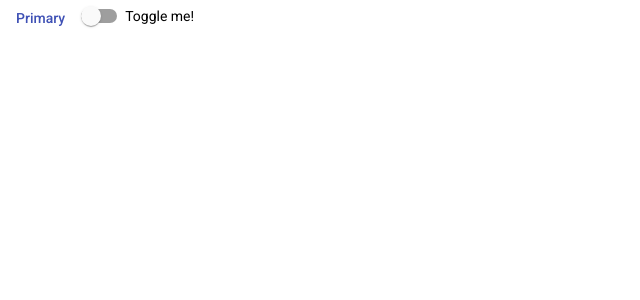
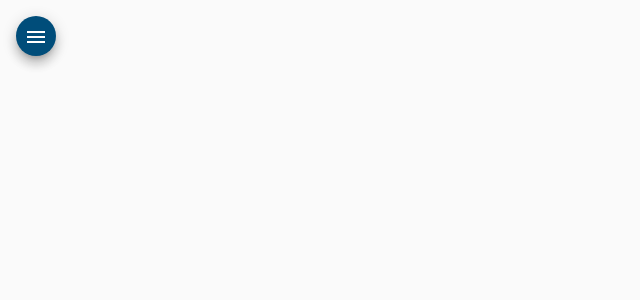
Before and after one commit to jardessouza/helpdesk-front, an Angular app: page / in a window 1280 px wide. Shown: the top 300 px of the page, without its empty margins (0-640 px from the left). Built offline with nearby package versions, Linux system fonts and the light colour scheme.

Commit message:
adicionado HTML e CSS para component nav

```diff
--- a/src/app/app-routing.module.ts
+++ b/src/app/app-routing.module.ts
@@ -1,7 +1,12 @@
 import { NgModule } from '@angular/core';
 import { RouterModule, Routes } from '@angular/router';
+import { NavComponent } from './components/nav/nav.component';
 
-const routes: Routes = [];
+const routes: Routes = [
+{
+  path: '', component: NavComponent
+}
+];
 
 @NgModule({
   imports: [RouterModule.forRoot(routes)],
--- a/src/app/app.component.html
+++ b/src/app/app.component.html
@@ -1,2 +1 @@
-<button mat-button color="primary">Primary</button>
-<mat-slide-toggle>Toggle me!</mat-slide-toggle>
+<router-outlet></router-outlet>
--- a/src/app/app.module.ts
+++ b/src/app/app.module.ts
@@ -15,9 +15,7 @@ import { HttpClientModule } from '@angular/common/http';
 
 // Imports para componentes do Angular Material
 import { MatFormFieldModule } from '@angular/material/form-field';
-
 import {MatPaginatorModule} from '@angular/material/paginator';
-
 import { MatSnackBarModule } from '@angular/material/snack-bar';
 import { MatCheckboxModule } from '@angular/material/checkbox';
 import { MatToolbarModule } from '@angular/material/toolbar';
@@ -30,6 +28,8 @@ import { MatInputModule } from '@angular/material/input';
 import { MatIconModule } from '@angular/material/icon';
 import { MatListModule } from '@angular/material/list';
 import { MatCardModule } from '@angular/material/card';
+
+// Componentes do projeto
 import { NavComponent } from './components/nav/nav.component';
 
 
--- a/src/app/components/nav/nav.component.css
+++ b/src/app/components/nav/nav.component.css
@@ -0,0 +1,25 @@
+.container {
+    height: 100%;
+}
+
+.sidenav{
+    width: 13rem;
+    background: #004d7a;
+
+}
+
+.sidenav a {
+    color: white;
+
+}
+
+.sidenav i {
+    margin-right: 0.7rem;
+
+}
+
+.menu{
+    margin: 1rem 0 0 1rem;
+    color: white;
+    background: #004d7a;
+}
--- a/src/app/components/nav/nav.component.html
+++ b/src/app/components/nav/nav.component.html
@@ -1 +1,37 @@
-<p>nav works!</p>
+<mat-drawer-container class="container" autosize>
+    <mat-drawer #drawer class="sidenav" mode="side">
+        <mat-nav-list class="nav-list">
+            <a mat-list-item routerLink="/">
+                <i class="material-icons">home</i>
+                Home
+            </a>
+            <a mat-list-item routerLink="/">
+                <i class="material-icons">account_circle</i>
+                Técnicos
+            </a>
+            <a mat-list-item routerLink="/">
+                <i class="material-icons">person</i>
+                Home
+            </a>
+            <a mat-list-item routerLink="/">
+                <i class="material-icons">home</i>
+                Clientes
+            </a>
+            <a mat-list-item routerLink="/">
+                <i class="material-icons">code</i>
+                GitHub
+            </a>
+            <a mat-list-item routerLink="/">
+                <i class="material-icons">logout</i>
+                Logout
+            </a>
+        </mat-nav-list>
+    </mat-drawer>
+
+    <div class="sidenav-content">
+      <button class="menu mat-elevation-z8" (click)="drawer.toggle()" mat-icon-button>
+        <mat-icon>menu</mat-icon>
+      </button>
+    </div>
+
+  </mat-drawer-container>
```
